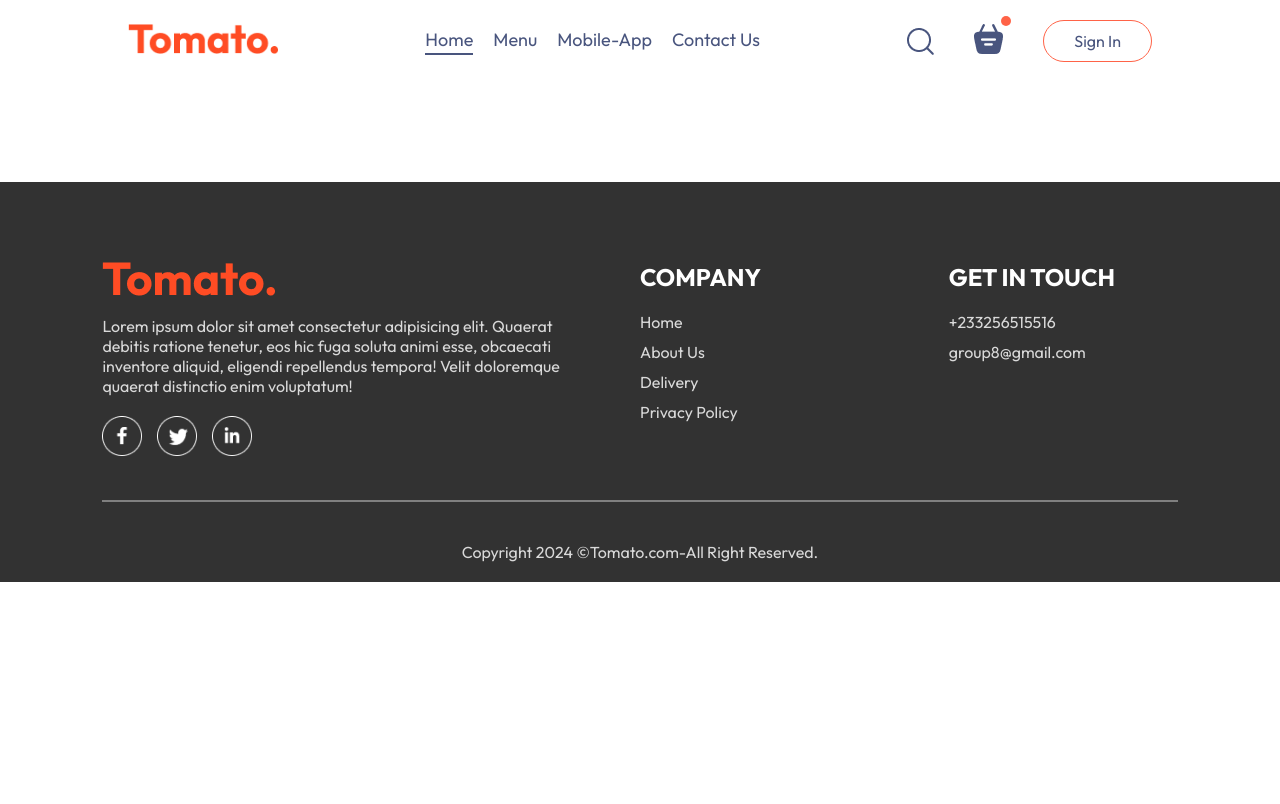
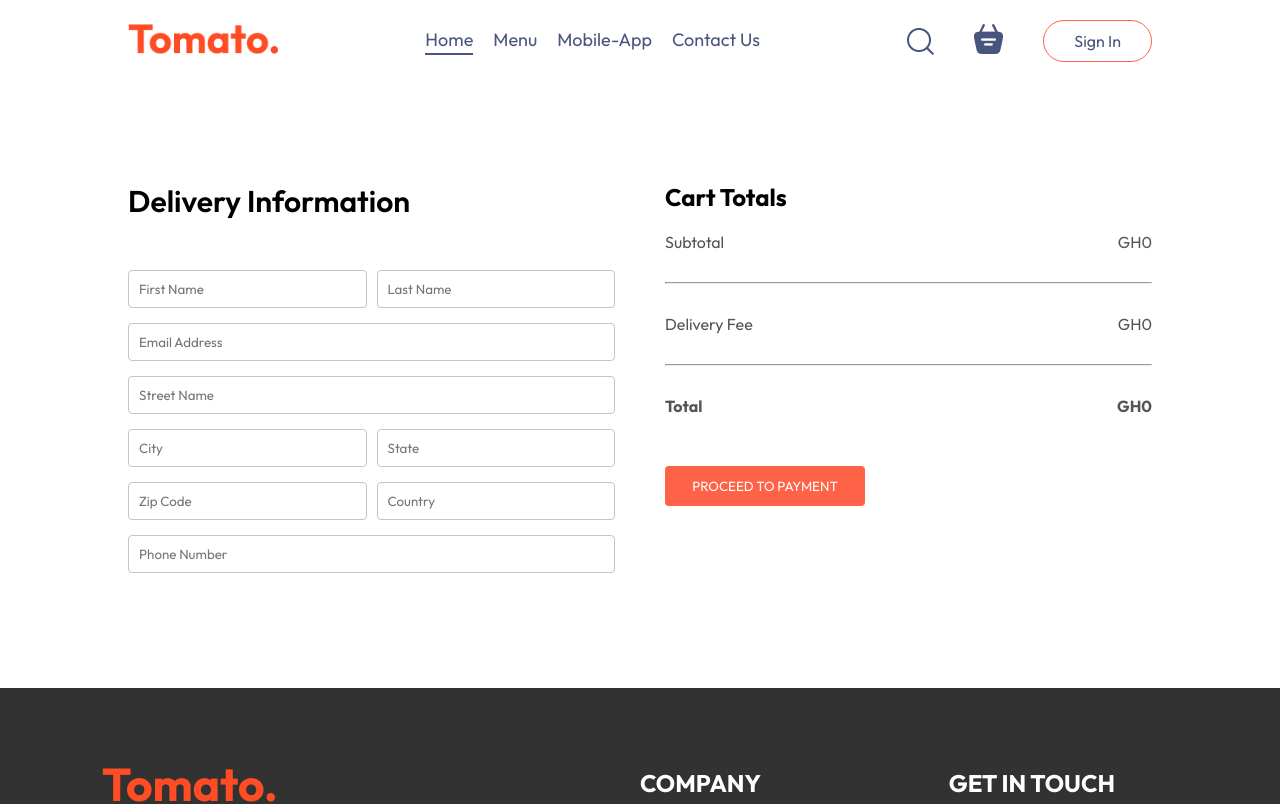
Before and after one commit to general-joe/foodDeliveryApp, a React (Vite) app in the folder frontend/: page /order in a window 1280 px wide. Shown: the top 804 px of the page. Built offline with nearby package versions, Linux system fonts and the light colour scheme.

Commit message:
Added delivery information

```diff
--- a/frontend/src/Context/StoreContext.jsx
+++ b/frontend/src/Context/StoreContext.jsx
@@ -17,15 +17,23 @@
     setCartItems((prev) => ({ ...prev, [itemId]: prev[itemId] - 1 }));
   };
 
-  useEffect(() => {
-    console.log(cartItems);
-  }, [cartItems]);
+  const getTotalCartAmount = () => {
+    let totalAmount = 0;
+    for (const item in cartItems) {
+      if (cartItems[item] > 0) {
+        let itemInfo = food_list.find((product) => product._id === item);
+        totalAmount += itemInfo.price * cartItems[item];
+      }
+    }
+    return totalAmount;
+  };
   const contextValue = {
     food_list,
     cartItems,
     setCartItems,
     addToCart,
     removeFromCart,
+    getTotalCartAmount,
   };
   return (
     <StoreContext.Provider value={contextValue}>
--- a/frontend/src/components/Navbar/Navbar.jsx
+++ b/frontend/src/components/Navbar/Navbar.jsx
@@ -2,9 +2,14 @@
 import "./Navbar.css";
 import { assets } from "../../assets/assets";
 import { Link } from "react-router-dom";
+import { useContext } from "react";
+import { StoreContext } from "../../Context/StoreContext";
 
 const Navbar = ({ setShowLogin }) => {
   const [menu, setMenu] = useState("home");
+
+  const { getTotalCartAmount } = useContext(StoreContext);
+
   return (
     <div className="navbar">
       <Link to="/">
@@ -47,7 +52,7 @@
           <Link to="/cart">
             <img src={assets.basket_icon} alt="" />
           </Link>
-          <div className="dot"></div>
+          <div className={getTotalCartAmount() === 0 ? "" : "dot"}></div>
         </div>
         <button onClick={() => setShowLogin(true)}>Sign In</button>
       </div>
--- a/frontend/src/pages/Cart/Cart.jsx
+++ b/frontend/src/pages/Cart/Cart.jsx
@@ -1,8 +1,12 @@
 import React, { useContext } from "react";
 import "./Cart.css";
 import { StoreContext } from "../../Context/StoreContext";
+import { useNavigate } from "react-router-dom";
 const Cart = () => {
-  const { cartItems, food_list, removeFromCart } = useContext(StoreContext);
+  const { cartItems, food_list, removeFromCart, getTotalCartAmount } =
+    useContext(StoreContext);
+
+  const navigate = useNavigate();
   return (
     <div className="cart">
       <div className="cart-items">
@@ -41,19 +45,21 @@
           <h2>Cart Totals</h2>
           <div className="cart-total-details">
             <p>Subtotal</p>
-            <p>{0}</p>
+            <p>GH{getTotalCartAmount()}</p>
           </div>
           <hr />
           <div className="cart-total-details">
             <p>Delivery Fee</p>
-            <p>{2}</p>
+            <p>GH{getTotalCartAmount() === 0 ? 0 : 2}</p>
           </div>
           <hr />
           <div className="cart-total-details">
             <b>Total</b>
-            <b>{0}</b>
+            <b>GH{getTotalCartAmount() === 0 ? 0 : getTotalCartAmount() + 2}</b>
           </div>
-          <button>PROCEED TO CHECKOUT</button>
+          <button onClick={() => navigate("/order")}>
+            PROCEED TO CHECKOUT
+          </button>
         </div>
         <div className="cart-promocode">
           <div>
--- a/frontend/src/pages/PlaceOrder/PlaceOrder.css
+++ b/frontend/src/pages/PlaceOrder/PlaceOrder.css
@@ -0,0 +1,41 @@
+.place-order {
+  display: flex;
+  align-items: start;
+  justify-content: space-between;
+  gap: 50px;
+  margin-top: 100px;
+}
+
+.place-order-left {
+  width: 100%;
+  max-width: max(30%, 500px);
+}
+
+.place-order-left .title {
+  font-size: 30px;
+  font-weight: 600;
+  margin-bottom: 50px;
+}
+
+.place-order-left input {
+  margin-bottom: 15px;
+  width: 100%;
+  padding: 10px;
+  border: 1px solid #c5c5c5;
+  border-radius: 4px;
+  outline-color: tomato;
+}
+
+.place-order-left .multi-fields {
+  display: flex;
+  gap: 10px;
+}
+
+.place-order-right {
+  width: 100%;
+  max-width: max(40%, 500px);
+}
+
+.place-order .cart-total button {
+  margin-top: 30px;
+}
--- a/frontend/src/pages/PlaceOrder/PlaceOrder.jsx
+++ b/frontend/src/pages/PlaceOrder/PlaceOrder.jsx
@@ -1,11 +1,50 @@
-import React from 'react'
-import './PlaceOrder.css'
+import React, { useContext } from "react";
+import "./PlaceOrder.css";
+import { StoreContext } from "../../Context/StoreContext";
 const PlaceOrder = () => {
+  const { getTotalCartAmount } = useContext(StoreContext);
   return (
-    <div>
+    <form className="place-order">
+      <div className="place-order-left">
+        <p className="title">Delivery Information</p>
+        <div className="multi-fields">
+          <input type="text" placeholder="First Name" />
+          <input type="text" placeholder="Last Name" />
+        </div>
+        <input type="email" placeholder="Email Address" />
+        <input type="text" placeholder="Street Name" />
+        <div className="multi-fields">
+          <input type="text" placeholder="City" />
+          <input type="text" placeholder="State" />
+        </div>
+        <div className="multi-fields">
+          <input type="text" placeholder="Zip Code" />
+          <input type="text" placeholder="Country" />
+        </div>
+        <input type="text" placeholder="Phone Number" />
+      </div>
+      <div className="place-order-right">
+        <div className="cart-total">
+          <h2>Cart Totals</h2>
+          <div className="cart-total-details">
+            <p>Subtotal</p>
+            <p>GH{getTotalCartAmount()}</p>
+          </div>
+          <hr />
+          <div className="cart-total-details">
+            <p>Delivery Fee</p>
+            <p>GH{getTotalCartAmount() === 0 ? 0 : 2}</p>
+          </div>
+          <hr />
+          <div className="cart-total-details">
+            <b>Total</b>
+            <b>GH{getTotalCartAmount() === 0 ? 0 : getTotalCartAmount() + 2}</b>
+          </div>
+          <button>PROCEED TO PAYMENT</button>
+        </div>
+      </div>
+    </form>
+  );
+};
 
-    </div>
-  )
-}
-
-export default PlaceOrder
+export default PlaceOrder;
```
